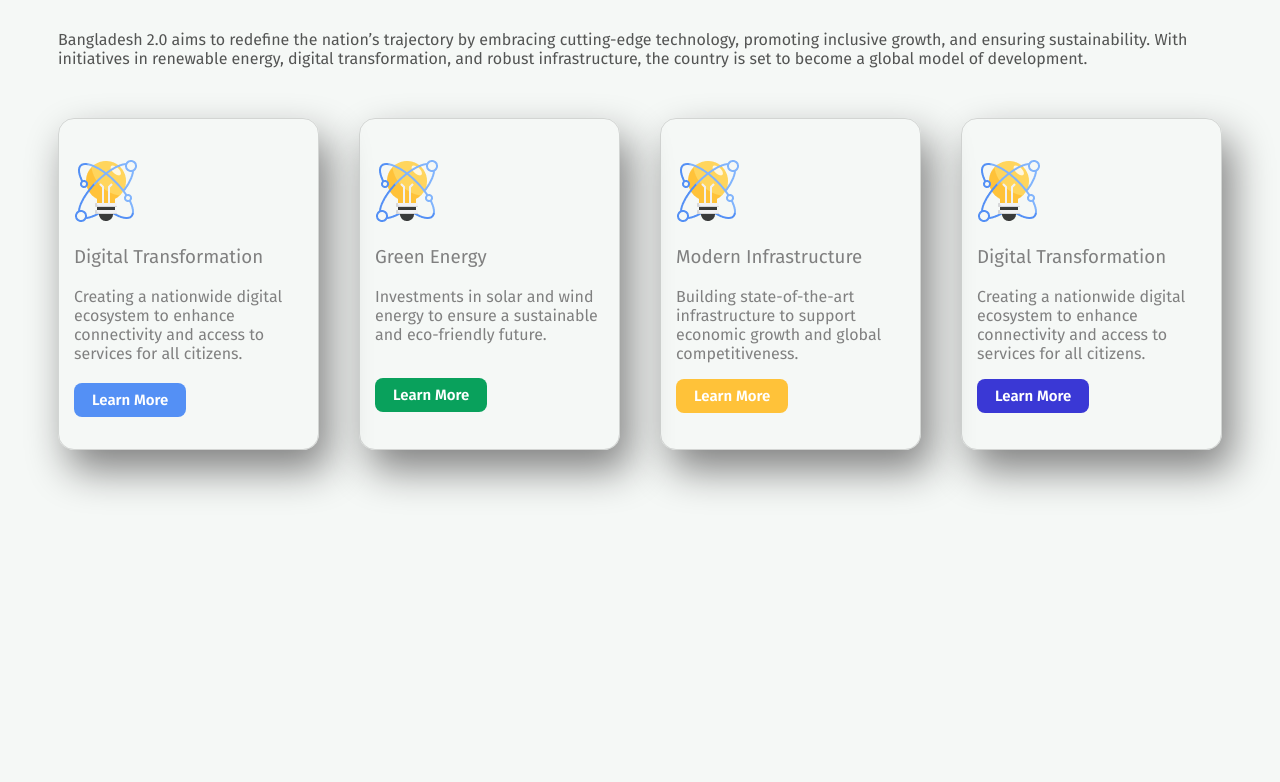
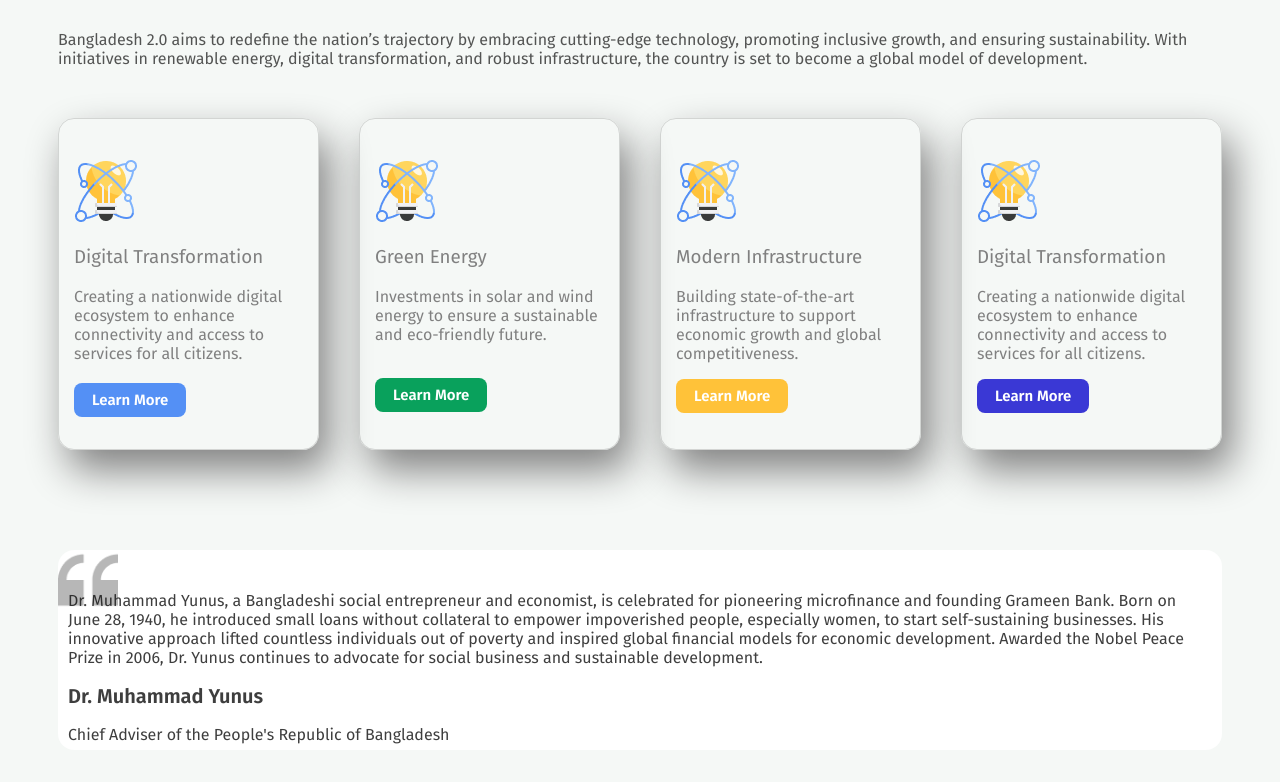
Before and after one commit to souravMitra02/bangladesh-2.0, a plain HTML site: page index.html in a window 1280 px wide. Shown: the part 1182-1964 px from the top of the page. Before the commit the page ends 1740 px from the top, so only its background shows below. Drawn offline with Linux system fonts and the light colour scheme.

Commit message:
added to ynuns section

```diff
--- a/index.html
+++ b/index.html
@@ -76,8 +76,15 @@
                     <p>Creating a nationwide digital ecosystem to enhance connectivity and access to services for all citizens.</p>
                     <button class="future-btn-four">Learn More</button>
                 </div>
+            </div>
+        </section>
+        <section class="yunus-section">
+            <div class="yunus-title">
+            <p>Dr. Muhammad Yunus, a Bangladeshi social entrepreneur and economist, is celebrated for pioneering microfinance and founding Grameen Bank. Born on June 28, 1940, he introduced small loans without collateral to empower impoverished people, especially women, to start self-sustaining businesses. His innovative approach lifted countless individuals out of poverty and inspired global financial models for economic development. Awarded the Nobel Peace Prize in 2006, Dr. Yunus continues to advocate for social business and sustainable development.</p>
+            <h2 class="name-title">Dr. Muhammad Yunus</h2>
+            <p>Chief Adviser of the People's Republic of Bangladesh</p>
 
-            </div>
+        </div>
         </section>
     </main>
     <footer>
--- a/styles/styles.css
+++ b/styles/styles.css
@@ -72,9 +72,9 @@ body {
   transform: scale(1.1);
 }
 /* future section */
-.future-section{
+.future-section {
   display: flex;
-    justify-content:center;
+  justify-content: center;
   gap: 40px;
   margin-top: 50px;
 }
@@ -86,7 +86,7 @@ body {
 .future-card {
   border: 1px solid rgba(14, 14, 14, 0.15);
   border-radius: 16px;
-  color:grey;
+  color: grey;
   box-shadow: 10px 20px 40px;
   padding: 40px 15px 40px 15px;
   width: 280px;
@@ -99,7 +99,7 @@ body {
   border: 1px solid rgba(14, 14, 14, 0.15);
   border-radius: 16px;
   box-shadow: 10px 20px 40px;
-  color:grey;
+  color: grey;
   padding: 40px 15px 40px 15px;
   width: 280px;
   height: 250px;
@@ -111,7 +111,7 @@ body {
   border: 1px solid rgba(14, 14, 14, 0.15);
   border-radius: 16px;
   box-shadow: 10px 20px 40px;
-  color:grey;
+  color: grey;
   padding: 40px 15px 40px 15px;
   width: 280px;
   height: 250px;
@@ -123,7 +123,7 @@ body {
   border: 1px solid rgba(14, 14, 14, 0.15);
   border-radius: 16px;
   box-shadow: 10px 20px 40px;
-  color:grey;
+  color: grey;
   padding: 40px 15px 40px 15px;
   width: 280px;
   height: 250px;
@@ -144,20 +144,20 @@ body {
   border-radius: 8px;
   cursor: pointer;
 }
-.future-card:hover{
+.future-card:hover {
   background: rgba(25, 48, 221, 0.2);
 }
-.future-card-two:hover{
+.future-card-two:hover {
   background: rgb(171, 238, 207);
 }
-.future-card-three:hover{
+.future-card-three:hover {
   background: rgb(250, 233, 187);
 }
-.future-card-four:hover{
+.future-card-four:hover {
   background: rgb(120, 190, 224);
 }
 
-.future-btn-two{
+.future-btn-two {
   border: none;
   border-radius: 8px;
   background: rgb(9, 161, 92);
@@ -170,8 +170,7 @@ body {
   cursor: pointer;
 }
 
-
-.future-btn-three{
+.future-btn-three {
   border: none;
   border-radius: 8px;
   background: rgb(255, 194, 57);
@@ -183,7 +182,7 @@ body {
   border-radius: 8px;
   cursor: pointer;
 }
-.future-btn-four{
+.future-btn-four {
   border: none;
   border-radius: 8px;
   background: rgb(58, 56, 213);
@@ -195,3 +194,22 @@ body {
   border-radius: 8px;
   cursor: pointer;
 }
+/*yunus-section */
+.yunus-section {
+  background-image: url(../images/quote-bg.png);
+  background-repeat: no-repeat;
+  background-color: rgb(255, 255, 255);
+  border-radius: 16px;
+  background-size: 60px;
+  margin-top: 50px;
+  height: 200px;
+}
+.yunus-title {
+  padding: 25px 10px 0 10px;
+  color: rgba(14, 14, 14, 0.8);
+}
+.name-title {
+  color: rgba(14, 14, 14, 0.8);
+  font-size: 20px;
+  font-weight: 600;
+}
```
Lines whose indentation alone changed are shown as unchanged.
